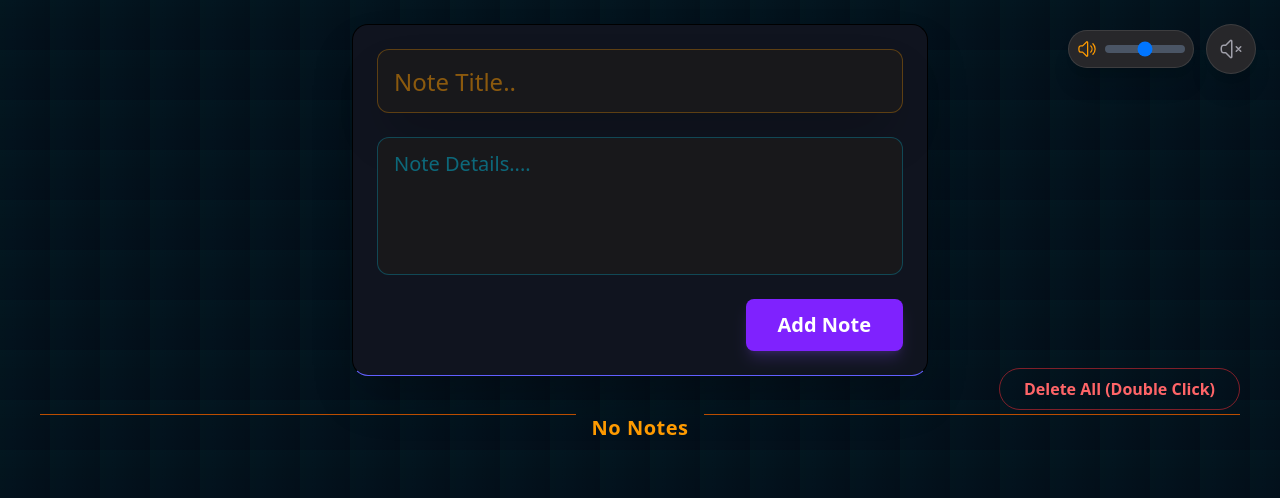
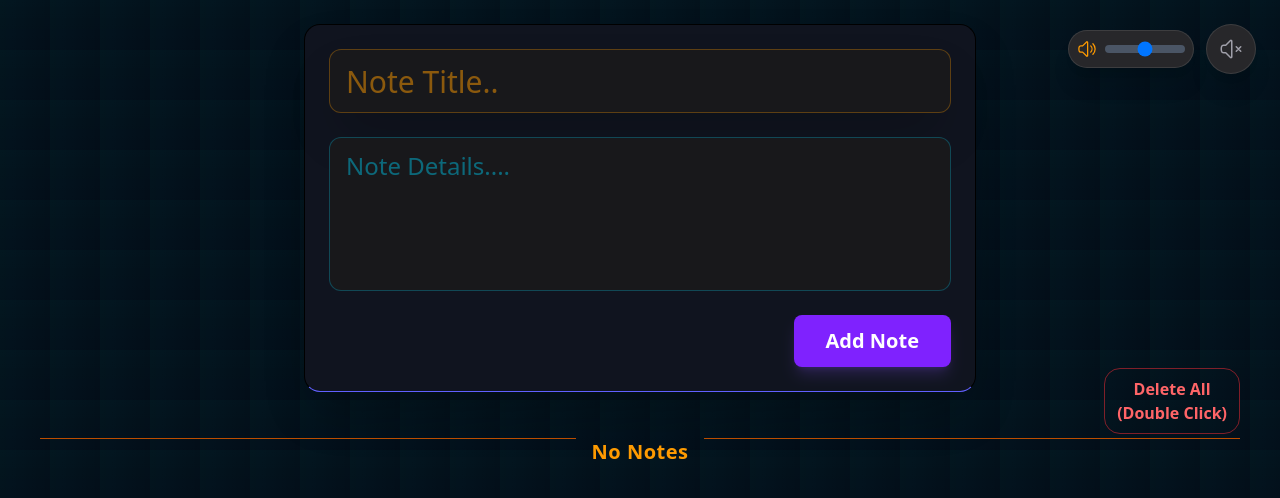
Before and after one commit to dipanjan2907/Note_App, a React (Vite) app: page / in a window 1280 px wide. Shown: the top 498 px of the page. Built offline with nearby package versions, Linux system fonts and the light colour scheme.

Commit message:
Fixed UI for Laptops

```diff
--- a/src/App.jsx
+++ b/src/App.jsx
@@ -217,25 +217,25 @@ const App = () => {
         <div className="flex h-[22rem] w-[200vh] self-center items-start justify-center pt-6 px-4">
           <form
             onSubmit={submitHandler}
-            className="flex flex-col gap-4 sm:gap-6 p-4 sm:p-6 rounded-2xl w-full max-w-xl shadow-2xl bg-[#10141f] border border-b-indigo-500 active:border-fuchsia-900"
+            className="flex flex-col gap-4 sm:gap-6 p-4 sm:p-6 rounded-2xl w-full max-w-xl lg:max-w-2xl shadow-2xl bg-[#10141f] border border-b-indigo-500 active:border-fuchsia-900"
           >
             <input
               type="text"
-              className="h-12 sm:h-16 font-medium px-4 rounded-xl bg-zinc-900 text-amber-100 border border-amber-500/30 placeholder-amber-500/50 focus:outline-none focus:ring-2 focus:ring-amber-500 text-lg sm:text-2xl transition-all shadow-2xl"
+              className="h-12 sm:h-16 font-medium px-4 rounded-xl bg-zinc-900 text-amber-100 border border-amber-500/30 placeholder-amber-500/50 focus:outline-none focus:ring-2 focus:ring-amber-500 text-lg sm:text-2xl lg:text-3xl transition-all shadow-2xl"
               placeholder="Note Title.."
               value={title}
               onChange={(e) => setTitle(e.target.value)}
             />
             <textarea
               rows="4"
-              className="px-4 py-3 rounded-xl bg-zinc-900 text-lg sm:text-xl text-cyan-100 border border-cyan-500/30 placeholder-cyan-500/50 resize-none focus:outline-none focus:ring-2 focus:ring-cyan-500 transition-all scrollbar-hide"
+              className="px-4 py-3 rounded-xl bg-zinc-900 text-lg sm:text-xl lg:text-2xl text-cyan-100 border border-cyan-500/30 placeholder-cyan-500/50 resize-none focus:outline-none focus:ring-2 focus:ring-cyan-500 transition-all scrollbar-hide"
               placeholder="Note Details...."
               value={details}
               onChange={(e) => setDetails(e.target.value)}
             />
             <button
               type="submit"
-              className="self-end px-6 py-2 sm:px-8 sm:py-3 bg-violet-600 text-white text-lg sm:text-xl font-semibold rounded-lg transition-all duration-200 hover:bg-violet-500 active:scale-95 shadow-lg shadow-violet-500/20"
+              className="self-end px-6 py-2 sm:px-8 sm:py-3 lg:px-8 lg:py-3 lg:text-xl bg-violet-600 text-white text-lg sm:text-xl font-semibold rounded-lg transition-all duration-200 hover:bg-violet-500 active:scale-95 shadow-lg shadow-violet-500/20"
               onClick={createRipple}
             >
               Add Note
@@ -251,9 +251,10 @@ const App = () => {
                 setTask([]);
               })
             }
-            className="mt-4 px-6 py-2 rounded-full border border-red-500/50 text-red-400 font-bold hover:bg-red-500 hover:text-white transition-all duration-300 active:scale-90 text-sm sm:text-base"
+            className="mt-4 px-3 py-2 rounded-2xl border border-red-500/50 text-red-400 font-bold hover:bg-red-500 hover:text-white transition-all duration-300 active:scale-90 sm:text-base"
           >
-            Delete All (Double Click)
+            Delete All
+            <p>(Double Click)</p>
           </button>
         </div>
 
@@ -271,7 +272,7 @@ const App = () => {
 
         <div
           ref={scrollContainerRef}
-          className="px-4 sm:px-10 py-4 pb-8 flex flex-wrap items-center md:items-start gap-6 md:gap-10 w-full overflow-y-auto custom-scrollbar"
+          className="px-4 sm:px-10 py-4 pb-8 flex flex-wrap justify-center items-center md:items-start gap-6 md:gap-10 w-full overflow-y-auto custom-scrollbar"
         >
           {task.map(function (elem, i) {
             let bgnote;
@@ -292,7 +293,7 @@ const App = () => {
             return (
               <div
                 key={i}
-                className={`flex flex-col shrink-0 rounded-3xl h-[20rem] w-full md:w-[20rem] md:h-[25rem]
+                className={`flex flex-col shrink-0 rounded-3xl h-[20rem] w-full md:w-[20rem] md:h-[25rem] lg:w-[22rem] lg:h-[27rem]
                     backdrop-blur-md border border-white md:border-white/70 shadow-xl
                     hover:shadow-purple-500/20 hover:-translate-y-2 transition-all duration-300 ease-in-out ${bgnote}`}
               >
```
